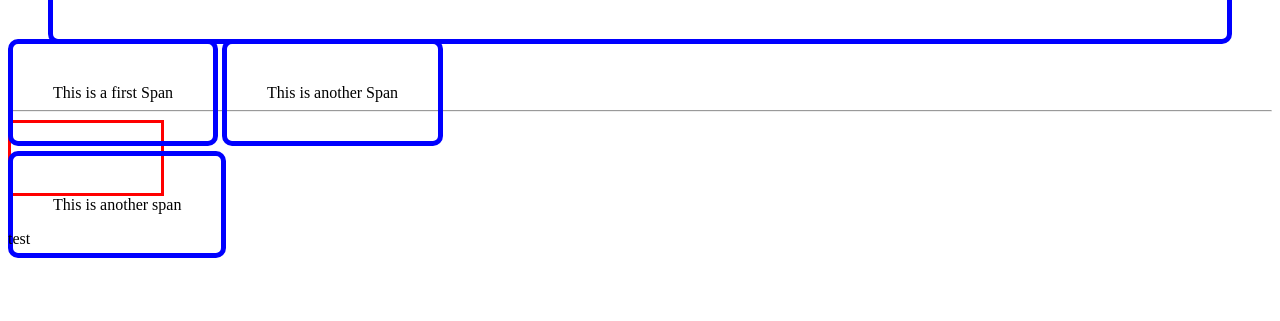
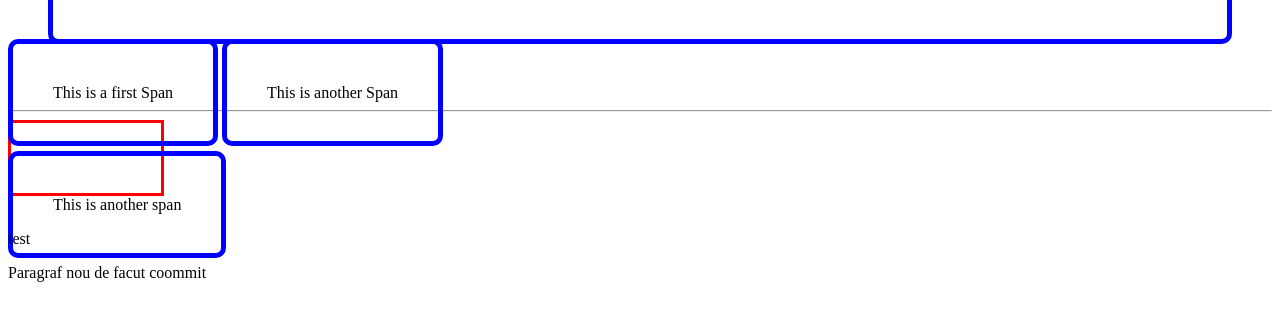
Before and after one commit to Dragos0403/cursITschool, a plain HTML site: page curs/sesiunea3/index.html in a window 1280 px wide. Shown: the part 477-798 px from the top of the page. Drawn offline with Linux system fonts and the light colour scheme; a web font is replaced by a local one.

Commit message:
Primul cccocc2234

```diff
--- a/curs/sesiunea3/index.html
+++ b/curs/sesiunea3/index.html
@@ -19,6 +19,10 @@
     <div> </div>
 <span>This is another span</span>
     <p>test
+<p>
+    Paragraf nou de facut coommit
+
+</p>
 
     </p>
 </body>
```
